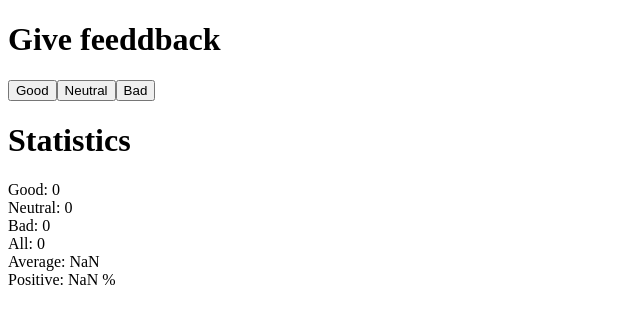
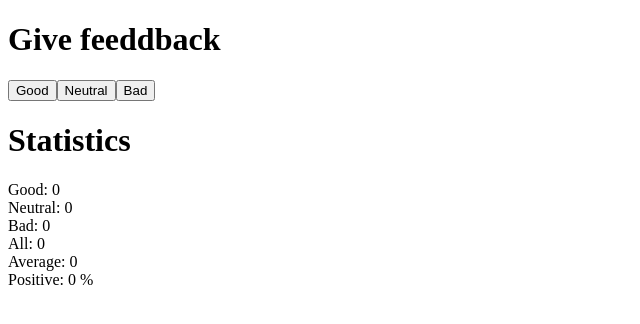
Before and after one commit to thefl0ur/fullstackopen, a React (Vite) app in the folder part1/uni-cafe/: page / in a window 1280 px wide. Shown: the top 324 px of the page, without its empty margins (0-640 px from the left). Built offline with nearby package versions, Linux system fonts and the light colour scheme.

Commit message:
Part 1: Exercise 1.8

```diff
--- a/part1/uni-cafe/src/App.jsx
+++ b/part1/uni-cafe/src/App.jsx
@@ -1,4 +1,17 @@
 import { useState } from 'react'
+
+const Statistics = ({good, bad, neutral, total}) => {
+  return (
+    <div>
+      <div>Good: {good}</div>
+      <div>Neutral: {neutral}</div>
+      <div>Bad: {bad}</div>
+      <div>All: {total}</div>
+      <div>Average: {total != 0? (good - bad)/total: 0}</div>
+      <div>Positive: {total != 0? good/total * 100: 0} %</div>
+    </div>
+  )
+}
 
 const App = () => {
   const [good, setGood] = useState(0)
@@ -30,15 +43,7 @@ const App = () => {
       <button onClick={handleBad} >Bad</button>
 
       <h1>Statistics</h1>
-
-      <div>
-        <div>Good: {good}</div>
-        <div>Neutral: {neutral}</div>
-        <div>Bad: {bad}</div>
-        <div>All: {total}</div>
-        <div>Average: {(good - bad)/total}</div>
-        <div>Positive: {good/total * 100} %</div>
-      </div>
+      <Statistics good={good} bad={bad} neutral={neutral} total={total}/>
     </div>
   )
 }
```
